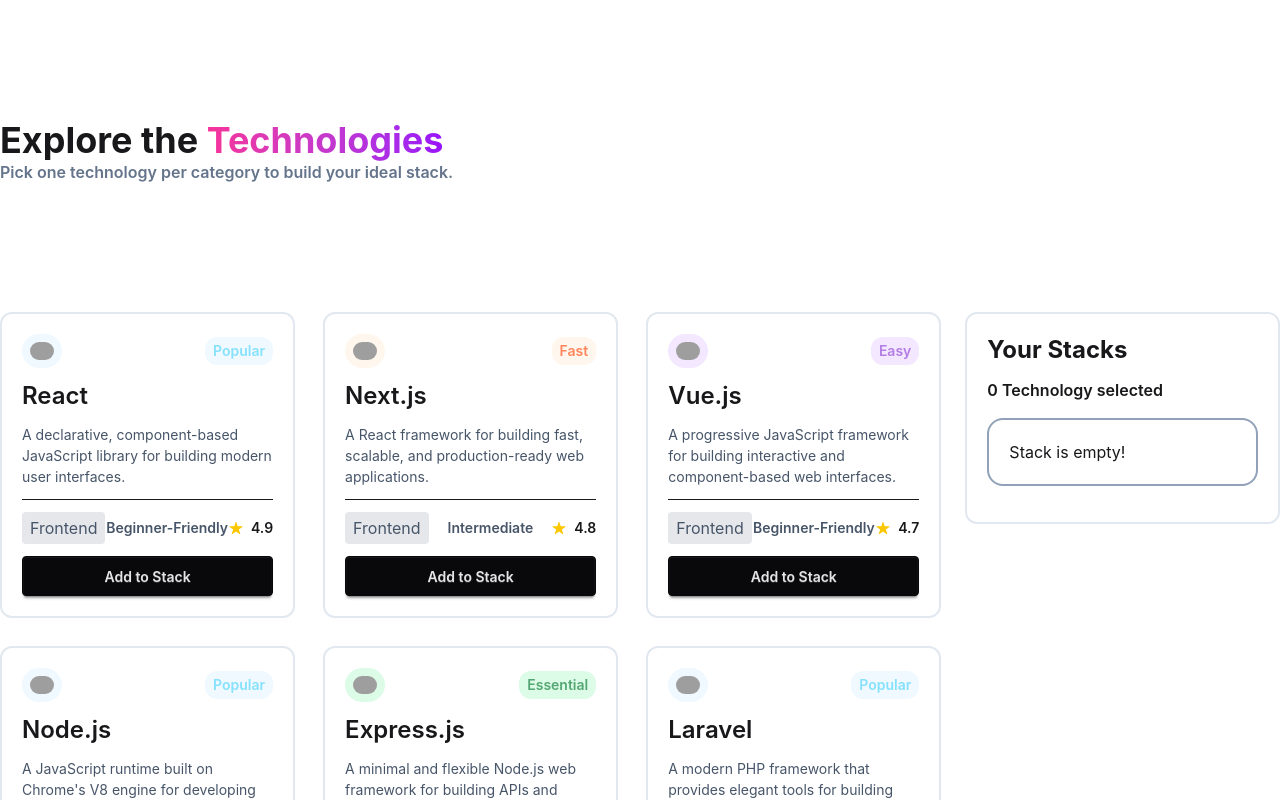
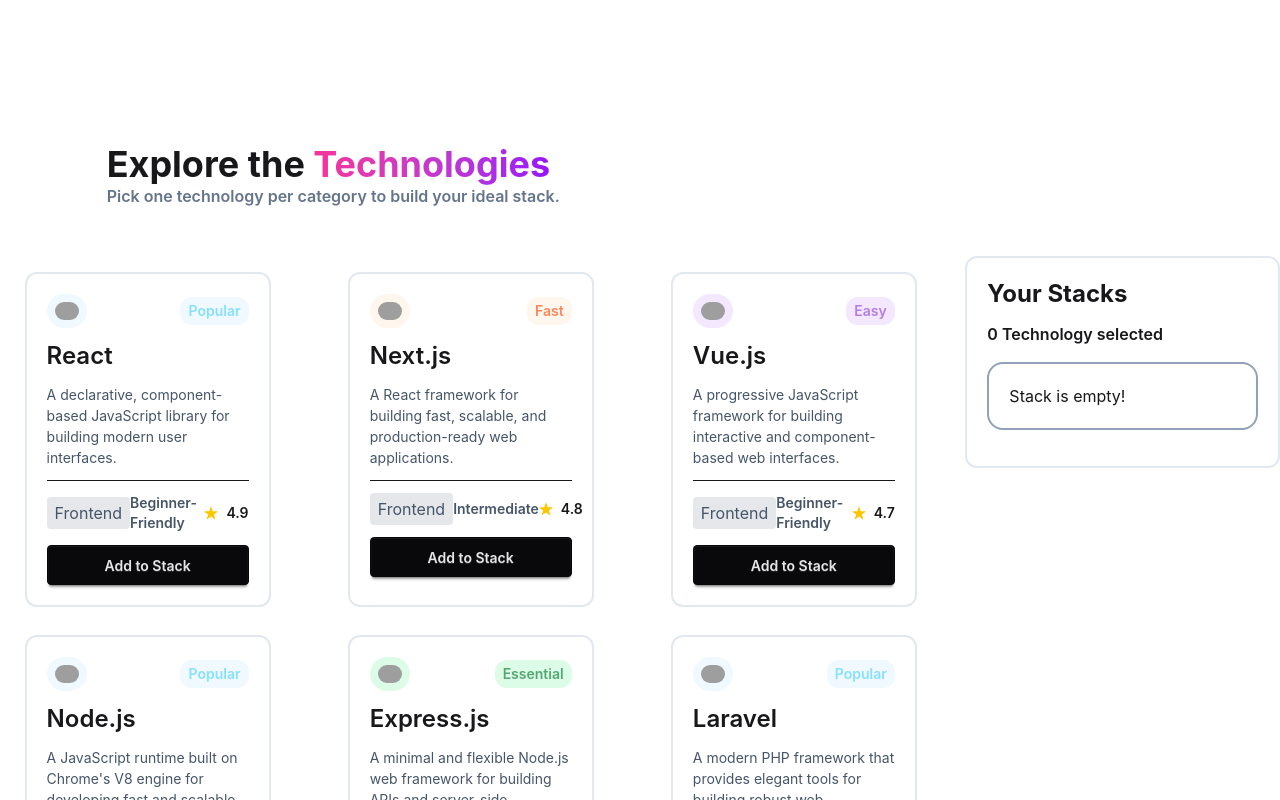
Before and after one commit to Maha-bub/DevStack-A5, a React (Vite) app: page / in a window 1280 px wide. Shown: the part 560-1360 px from the top of the page. Built offline with nearby package versions, Linux system fonts and the light colour scheme; grey boxes are pictures that could not be loaded.

Commit message:
responsive cards

```diff
--- a/src/Components/DevStacks/DevStack/DevStackCard.tsx
+++ b/src/Components/DevStacks/DevStack/DevStackCard.tsx
@@ -33,7 +33,7 @@
 
     return (
 
-        <div className={`border-2 p-5 ${isSelected ? 'border-2 bg-[#fefcf8] border-red-300 rounded-xl' : ' border-slate-200 rounded-xl'} space-y-3`}>
+        <div className={`w-10/12 mx-auto sm: border-2 p-5 ${isSelected ? 'border-2 bg-[#fefcf8] border-red-300 rounded-xl' : ' border-slate-200 rounded-xl'} space-y-3`}>
             <div className="flex justify-between items-center">
                 <img className={`w-[40px] p-2 rounded-full  ${badgeStyles[techStack.badge as keyof typeof badgeStyles]}`} src={techStack.icon} alt="" />
 
@@ -61,7 +61,7 @@
                 disabled={isSelected}
                 className={`btn btn-neutral w-full ${isSelected ? 'pointer-events-auto' : 'pointer-coarse'} }`}
 
-            >{isSelected?'Card Added':'Add to Stack'}</button>
+            >{isSelected ? 'Card Added' : 'Add to Stack'}</button>
 
         </div>
     );
--- a/src/Components/DevStacks/DevStacks.tsx
+++ b/src/Components/DevStacks/DevStacks.tsx
@@ -39,15 +39,15 @@
     }
 
     return (
-        <div className="max-w-7xl mx-auto ">
-            <div>
+        <div className="md:max-w-7xl mx-auto mt-4 ">
+            <div className="w-10/12 mx-auto py-2">
                 <h2 className="text-4xl  font-bold ">Explore the <span className="bg-gradient-to-r from-pink-500 to-purple-600 bg-clip-text text-transparent">Technologies</span> </h2>
                 <p className="font-semibold text-[#64748B] ">Pick one technology per category to build your ideal stack.</p>
             </div>
 
 
-            <div className="flex flex-col-reverse gap-6 md:flex-row md:items-start mt-16">
-                <div className="grid md:grid-cols-2 lg:grid-cols-3 mt-16 w-9/12  gap-7 ">
+            <div className="flex flex-col-reverse gap-6 md:flex-row md:items-start mt-4">
+                <div className="grid md:grid-cols-2 lg:grid-cols-3 mt-10 mb-6 w-9/12  gap-7 ">
                     {
                         dataStack.map((techStack, idx) => {
                             const isSelected = selectedCards.some((card) => card.name === techStack.name)
@@ -61,7 +61,7 @@
                         })
                     }
                 </div>
-                <div className="w-full sm:w-11/12 mx-auto md:w-3/12 border-2 mt-16 p-4 sm:p-5 border-slate-200 rounded-xl space-y-3">
+                <div className="w-10/12 sm:w-9/12 mx-auto md:w-3/12 border-2 mt-6 p-4 sm:p-5 border-slate-200 rounded-xl space-y-3">
                     <h2 className="text-2xl font-bold ">Your Stacks</h2>
                     <p className="text-[16px] font-semibold">{selectedCards.length} Technology selected</p>
                     {
```
